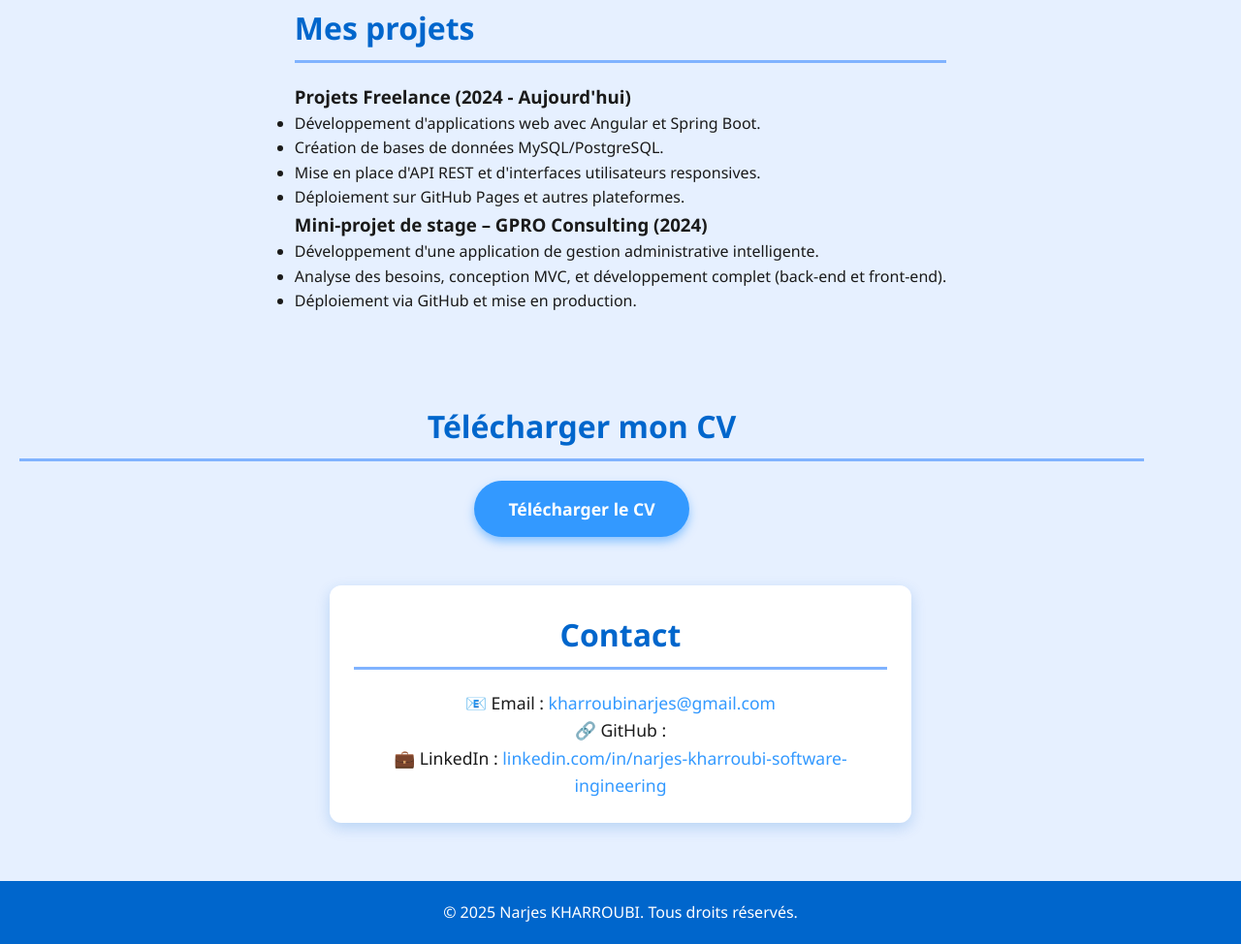
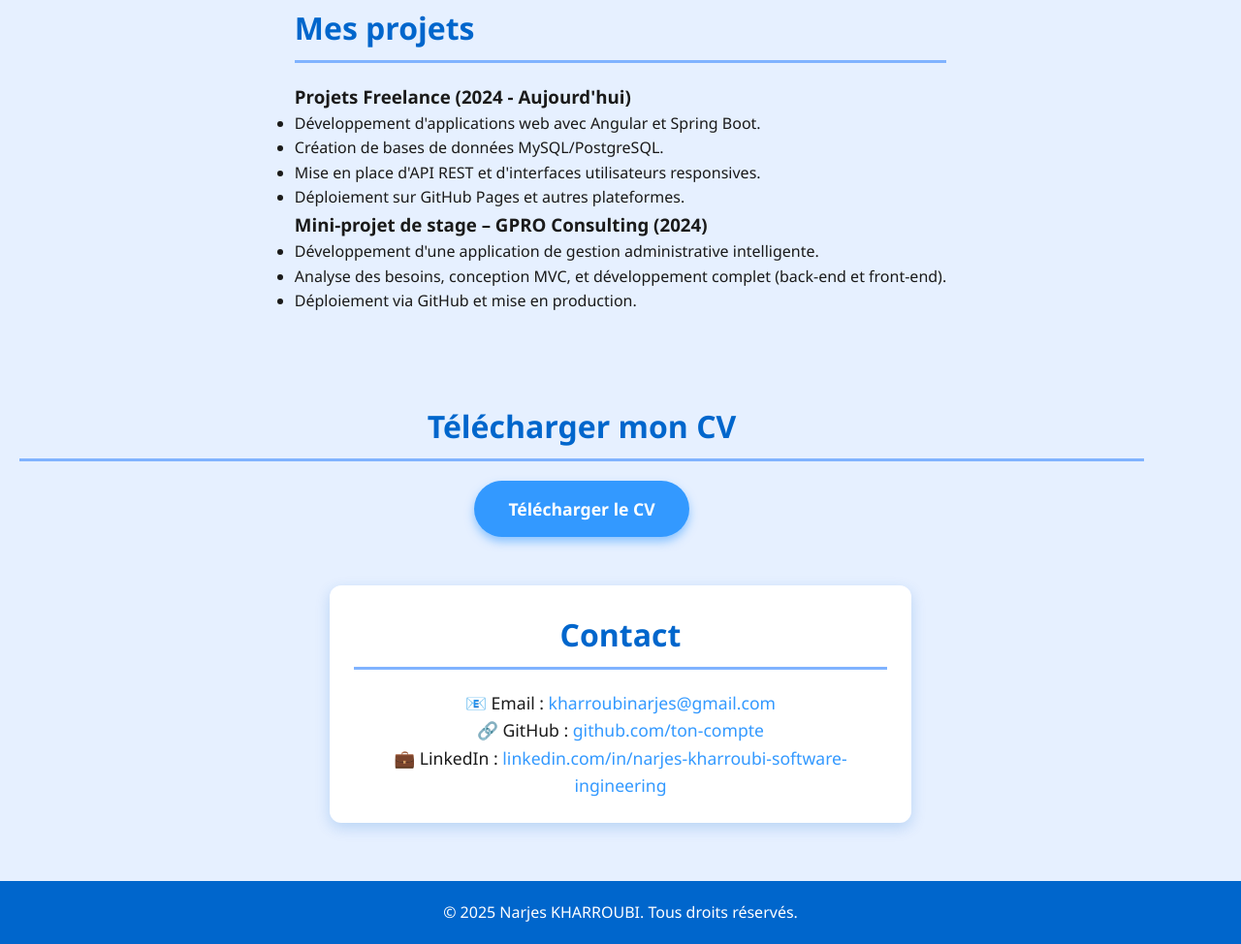
Before and after one commit to NarjesKH/portfolio-narjes, a plain HTML site: page index.html in a window 1280 px wide. Shown: the part 1070-2044 px from the top of the page at 97% size. Drawn offline with nearby package versions, Linux system fonts and the light colour scheme.

Commit message:
Update index.html

```diff
--- a/index.html
+++ b/index.html
@@ -96,8 +96,7 @@
     <p>📧 Email : <a href="mailto:kharroubinarjes@gmail.com">kharroubinarjes@gmail.com</a></p>
     <p>
       🔗 GitHub :
-      <a href="https://github.com/narjeskh" target="_blank">
-  </a>
+      <a href="https://github.com/ton-compte" target="_blank" rel="noopener">github.com/ton-compte</a>
     </p>
     <p>
       💼 LinkedIn :
```
